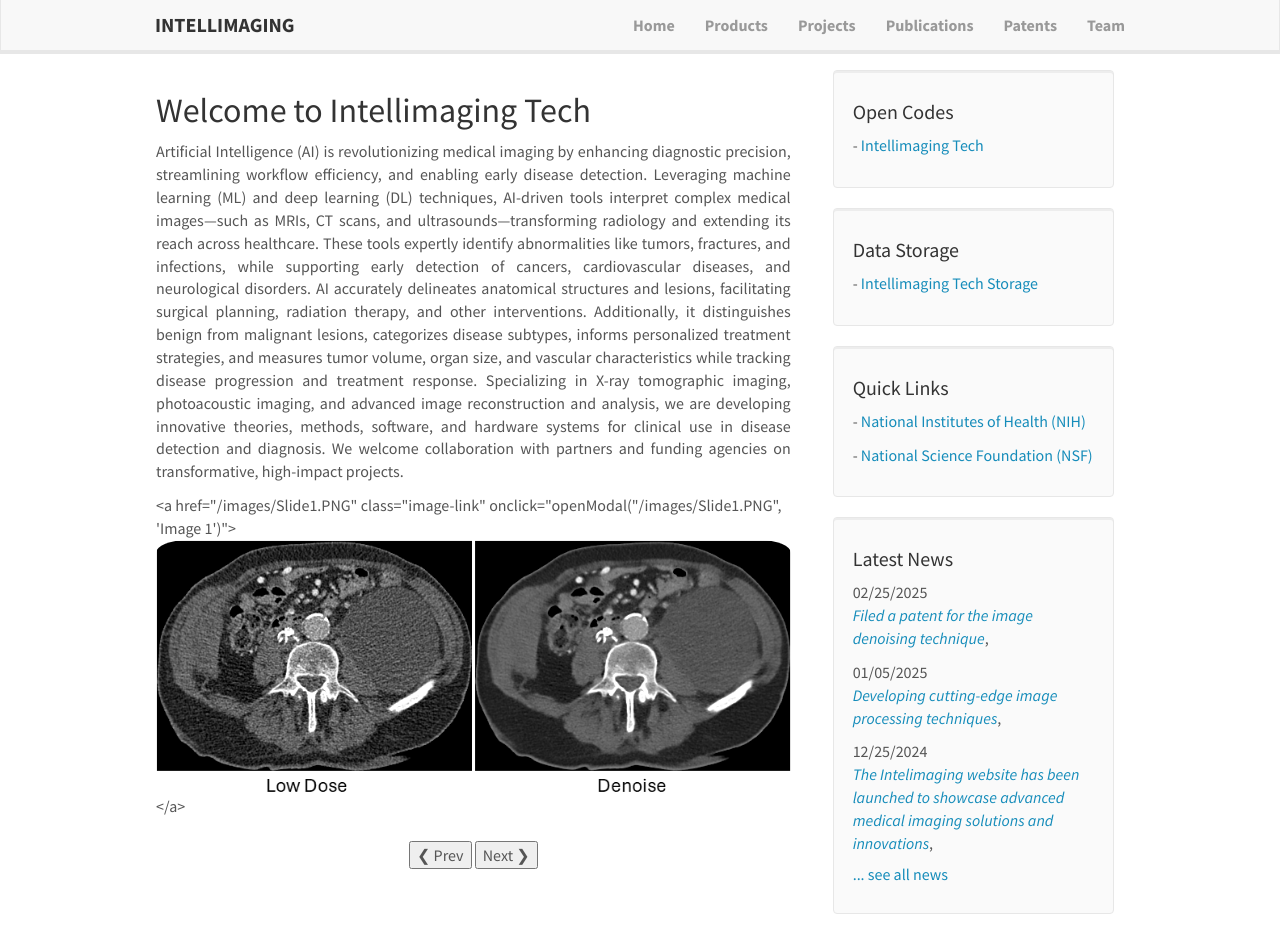
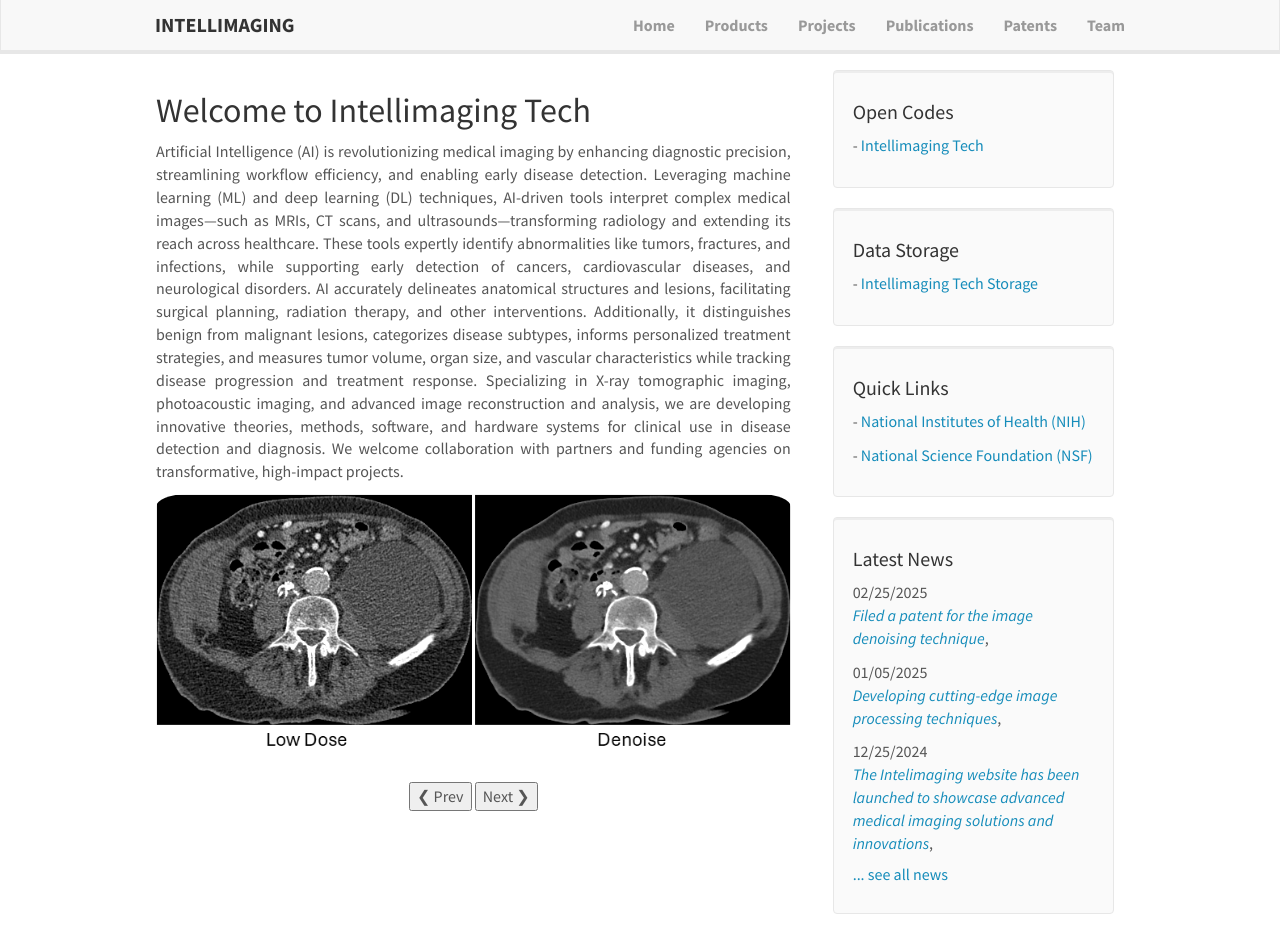
Before and after one commit to intellimaging/intellimaging.github.io, a Jekyll site: the page built from _pages/home.md, in a window 1280 px wide and 934 px high. Built offline with Jekyll 4.4.1, drawn with Linux system fonts in a browser that asks for light colours.

Commit message:
Update home.md

```diff
--- a/_pages/home.md
+++ b/_pages/home.md
@@ -73,7 +73,7 @@ permalink: /
 <p style="text-align: justify;">Artificial Intelligence (AI) is revolutionizing medical imaging by enhancing diagnostic precision, streamlining workflow efficiency, and enabling early disease detection. Leveraging machine learning (ML) and deep learning (DL) techniques, AI-driven tools interpret complex medical images—such as MRIs, CT scans, and ultrasounds—transforming radiology and extending its reach across healthcare. These tools expertly identify abnormalities like tumors, fractures, and infections, while supporting early detection of cancers, cardiovascular diseases, and neurological disorders. AI accurately delineates anatomical structures and lesions, facilitating surgical planning, radiation therapy, and other interventions. Additionally, it distinguishes benign from malignant lesions, categorizes disease subtypes, informs personalized treatment strategies, and measures tumor volume, organ size, and vascular characteristics while tracking disease progression and treatment response. Specializing in X-ray tomographic imaging, photoacoustic imaging, and advanced image reconstruction and analysis, we are developing innovative theories, methods, software, and hardware systems for clinical use in disease detection and diagnosis. We welcome collaboration with partners and funding agencies on transformative, high-impact projects.</p>
 
 <div class="image-gallery">
-     <a href="{{ site.url }}{{ site.baseurl }}/images/Slide1.PNG" class="image-link" onclick="openModal("{{ site.url }}{{ site.baseurl }}/images/Slide1.PNG", 'Image 1')">
+     <a href="{{ site.url }}{{ site.baseurl }}/images/Slide1.PNG" class="image-link" onclick="openModal('{{ site.url }}{{ site.baseurl }}/images/Slide1.PNG', 'Image1')">
      <img class="mySlides" src="{{ site.url }}{{ site.baseurl }}/images/Slide1.PNG" style="width:100%"></a>
      <img class="mySlides" src="{{ site.url }}{{ site.baseurl }}/images/Slide000.png" style="width:100%">
      <img class="mySlides" src="{{ site.url }}{{ site.baseurl }}/images/Slide11.png" style="width:100%">
```
